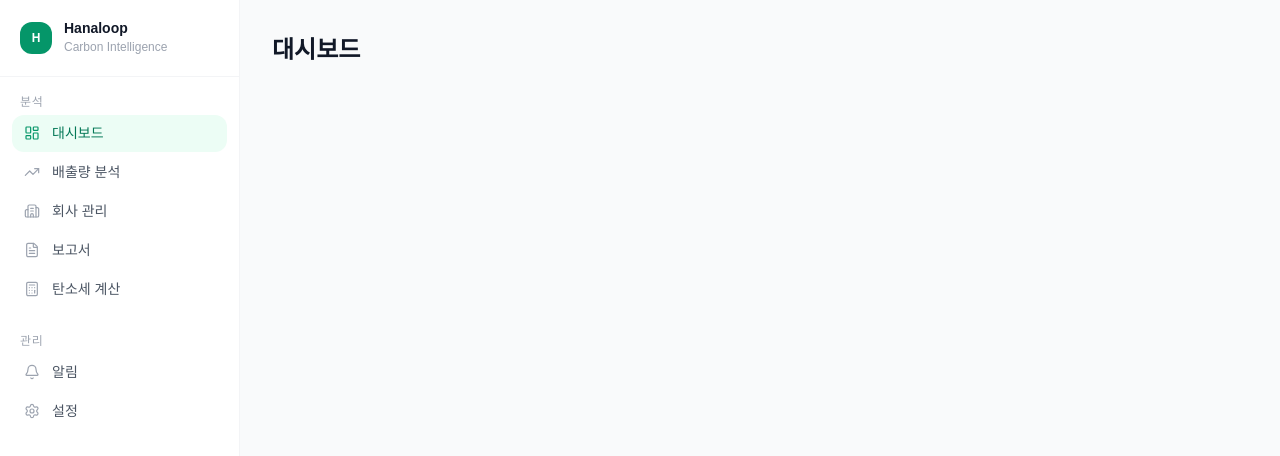
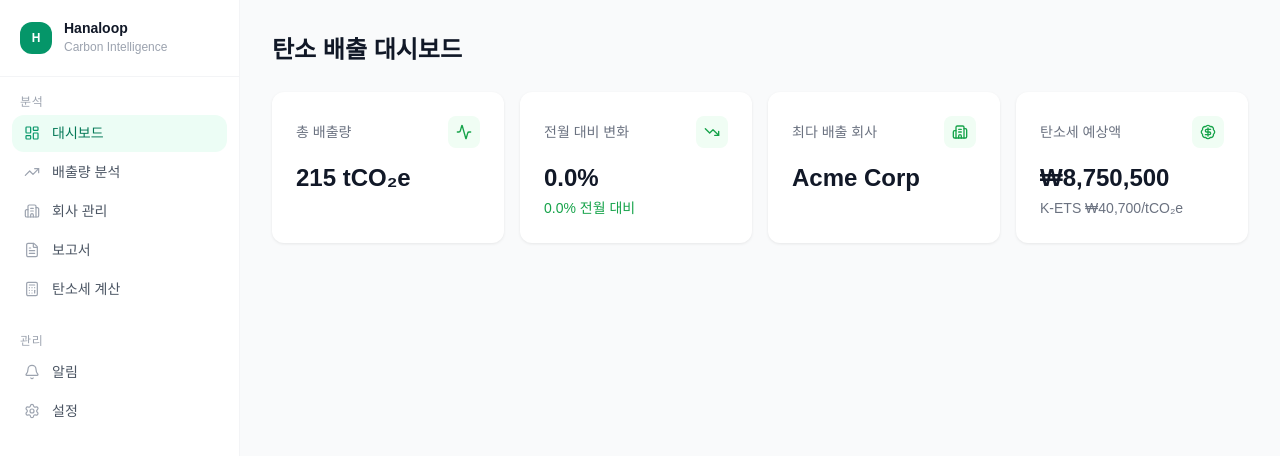
Before and after one commit to SH701/HanaLoop-dashboard, a Next.js app: page / in a window 1280 px wide. Shown: the top 456 px of the page. Built offline with nearby package versions, Linux system fonts and the light colour scheme.

Commit message:
feat: 대시보드 KPI 카드

```diff
--- a/src/app/page.tsx
+++ b/src/app/page.tsx
@@ -1,7 +1,72 @@
+"use client";
+
+import { useEffect } from "react";
+import {
+  Activity,
+  TrendingDown,
+  Building2,
+  BadgeDollarSign,
+} from "lucide-react";
+import KpiCard from "@/components/dashboard/KpiCard";
+import { useDashboard } from "@/features/dashboard/useDashboard";
+import { useCompanyStore } from "@/stores/useCompanyStore";
+import { fetchCompanies, fetchCountries } from "@/lib/api";
+
 export default function Home() {
+  const { setCompanies, setCountries } = useCompanyStore();
+  const { totalEmissions, momChange, topCompany, estimatedTax } =
+    useDashboard();
+
+  useEffect(() => {
+    Promise.all([fetchCompanies(), fetchCountries()]).then(
+      ([companies, countries]) => {
+        setCompanies(companies);
+        setCountries(countries);
+      },
+    );
+  }, [setCompanies, setCountries]);
+
+  const momLabel =
+    momChange == null
+      ? "-"
+      : `${momChange > 0 ? "+" : ""}${momChange.toFixed(1)}% 전월 대비`;
+
+  const momTrend =
+    momChange == null ? "neutral" : momChange > 0 ? "up" : "down";
+
   return (
-    <div className="p-8">
-      <h1 className="text-2xl font-semibold text-gray-900">대시보드</h1>
+    <div className="p-8 space-y-6">
+      <h1 className="text-2xl font-semibold text-text">탄소 배출 대시보드</h1>
+
+      <div className="grid grid-cols-4 gap-4">
+        <KpiCard
+          title="총 배출량"
+          value={`${totalEmissions.toLocaleString()} tCO₂e`}
+          icon={Activity}
+        />
+        <KpiCard
+          title="전월 대비 변화"
+          value={
+            momChange == null
+              ? "-"
+              : `${momChange > 0 ? "+" : ""}${momChange.toFixed(1)}%`
+          }
+          sub={momChange == null ? undefined : momLabel}
+          icon={TrendingDown}
+          trend={momTrend}
+        />
+        <KpiCard
+          title="최다 배출 회사"
+          value={topCompany ?? "-"}
+          icon={Building2}
+        />
+        <KpiCard
+          title="탄소세 예상액"
+          value={estimatedTax > 0 ? `₩${estimatedTax.toLocaleString()}` : "-"}
+          sub="K-ETS ₩40,700/tCO₂e"
+          icon={BadgeDollarSign}
+        />
+      </div>
     </div>
   );
 }
--- /dev/null
+++ b/src/components/dashboard/KpiCard.tsx
@@ -0,0 +1,32 @@
+import Card from "../common/Card";
+import { LucideIcon } from "lucide-react";
+
+type KpiCardProps = {
+  title: string;
+  value: string;
+  sub?: string;
+  icon: LucideIcon;
+  trend?: "up" | "down" | "neutral";
+};
+
+export default function KpiCard({ title, value, sub, icon: Icon, trend }: KpiCardProps) {
+  const trendColor =
+    trend === "up" ? "text-danger" :
+    trend === "down" ? "text-success" :
+    "text-text-muted";
+
+  return (
+    <Card className="flex flex-col gap-3">
+      <div className="flex items-center justify-between">
+        <span className="text-sm text-text-muted">{title}</span>
+        <div className="w-8 h-8 rounded-md bg-primary-bg flex items-center justify-center">
+          <Icon size={16} className="text-primary" />
+        </div>
+      </div>
+      <div>
+        <p className="text-2xl font-semibold text-text">{value}</p>
+        {sub && <p className={`text-sm mt-0.5 ${trendColor}`}>{sub}</p>}
+      </div>
+    </Card>
+  );
+}
--- /dev/null
+++ b/src/features/dashboard/useDashboard.ts
@@ -0,0 +1,50 @@
+import { useCompanyStore } from "@/stores/useCompanyStore";
+
+const CARBON_PRICE_KRW = 40700;
+
+export type DashboardStats = {
+  totalEmissions: number; // 총배출량
+  momChange: number | null; // 전월대비 변화율
+  topCompany: string | null; // 최다배출회사 이름
+  estimatedTax: number; // 탄소세예상액
+};
+
+export function useDashboard(): DashboardStats {
+  const { companies, selectedCountry, selectedCompany } = useCompanyStore();
+
+  const filtered = companies.filter((c) => {
+    if (selectedCompany) return c.id === selectedCompany;
+    if (selectedCountry) return c.country === selectedCountry;
+    return true;
+  });
+
+  const allEntries = filtered.flatMap((c) => c.emissions);
+  const months = [...new Set(allEntries.map((e) => e.yearMonth))].sort();
+  const latestMonth = months.at(-1) ?? null;
+  const prevMonth = months.at(-2) ?? null;
+
+  const sumByMonth = (month: string) =>
+    allEntries
+      .filter((e) => e.yearMonth === month)
+      .reduce((acc, e) => acc + e.emissions, 0);
+
+  const totalEmissions = latestMonth ? sumByMonth(latestMonth) : 0;
+  const prevTotal = prevMonth ? sumByMonth(prevMonth) : null;
+  const momChange =
+    prevTotal != null && prevTotal > 0
+      ? ((totalEmissions - prevTotal) / prevTotal) * 100
+      : null;
+
+  const topCompany =
+    filtered.length === 0
+      ? null
+      : filtered.reduce((top, c) => {
+          const sum = c.emissions.reduce((a, e) => a + e.emissions, 0);
+          const topSum = top.emissions.reduce((a, e) => a + e.emissions, 0);
+          return sum > topSum ? c : top;
+        }).name;
+
+  const estimatedTax = totalEmissions * CARBON_PRICE_KRW;
+
+  return { totalEmissions, momChange, topCompany, estimatedTax };
+}
```
